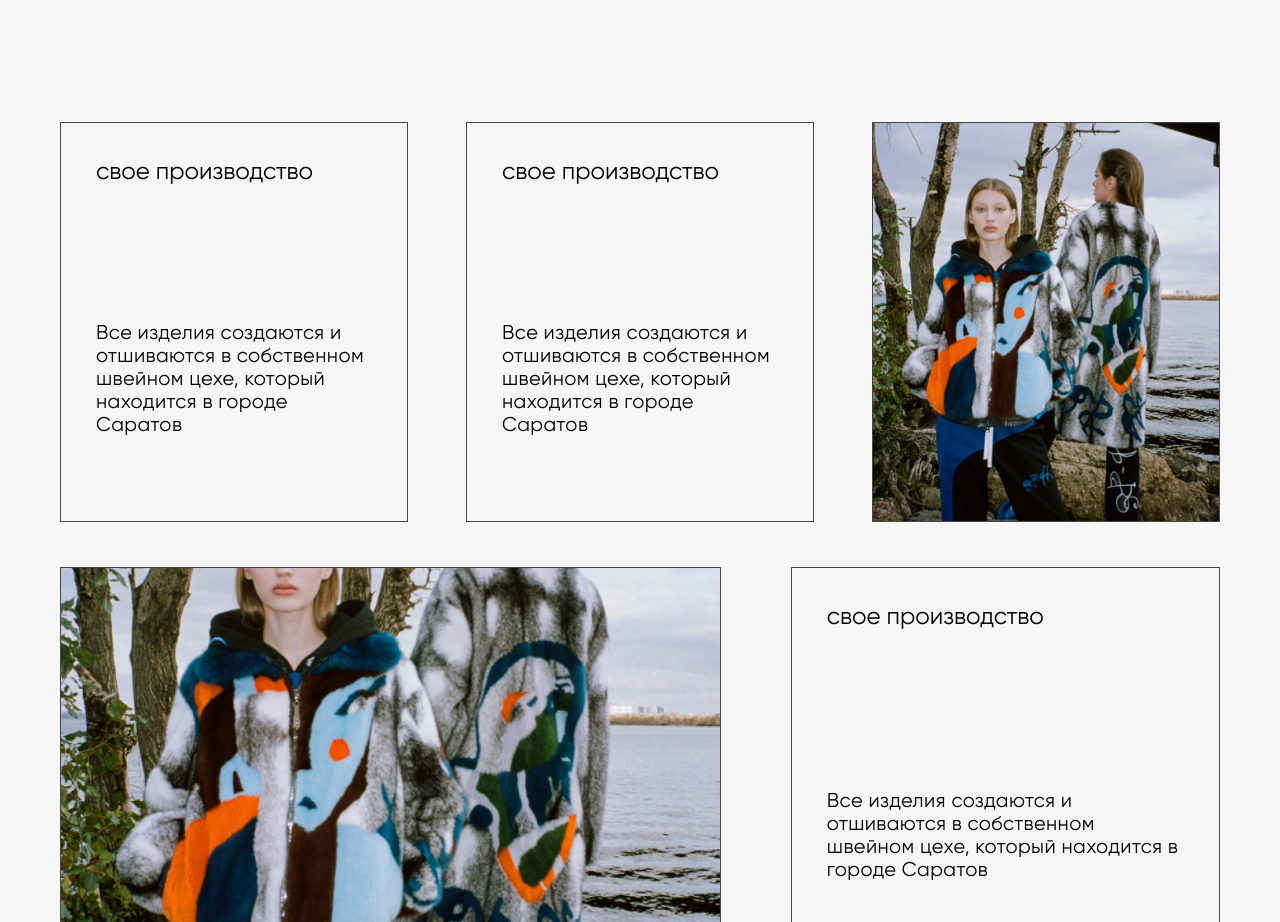
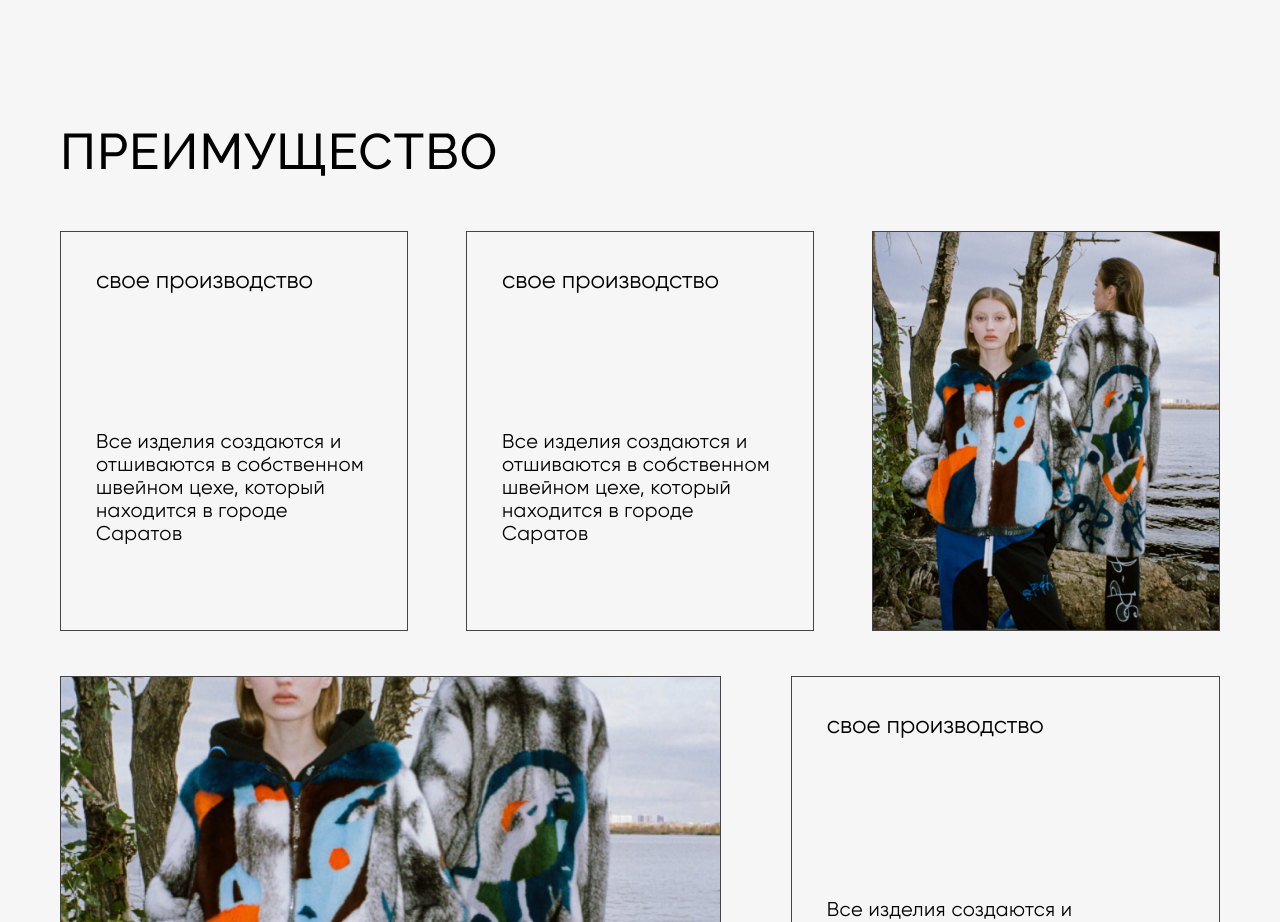
Before and after one commit to BleckSet/Laska, a plain HTML site: page index.html in a window 1280 px wide. Shown: the part 4180-5102 px from the top of the page. Drawn offline with nearby package versions, Linux system fonts and the light colour scheme.

Commit message:
Update index.html

```diff
--- a/index.html
+++ b/index.html
@@ -7,9 +7,12 @@
     <link rel="stylesheet" type="text/css" href="https://cdnjs.cloudflare.com/ajax/libs/slick-carousel/1.9.0/slick-theme.min.css"/>
     <link rel="stylesheet" type="text/css" href="https://cdnjs.cloudflare.com/ajax/libs/slick-carousel/1.9.0/slick.min.css"/>
     <link rel="stylesheet" href="css/style.css">
- <meta name="viewport" content="width=device-width, initial-scale=1.0">
+    <meta name="viewport" content="width=device-width, initial-scale=1.0">
+
+
 </head>
 <body>
+
     <header>
         <div class="burger_inner">
             <ul class="header_nav burger">
@@ -379,6 +382,9 @@
 
             <section class="advantages">
                 <div class="container">
+                    <div class="title">
+                        <h1>Преимущество</h1>
+                    </div>
                     <div class="advantages_inner">
                         <div class="advantages-item">
                               <div class="title">
```
